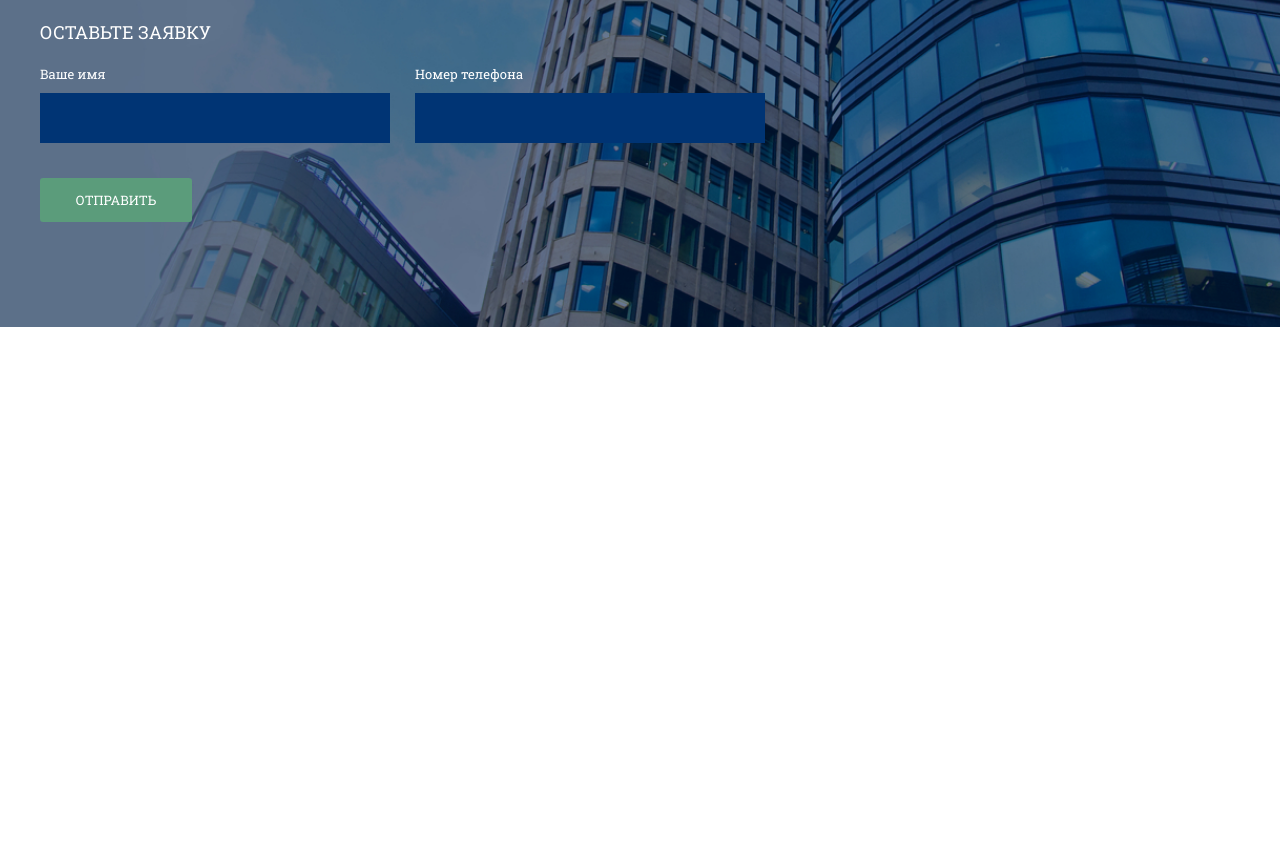
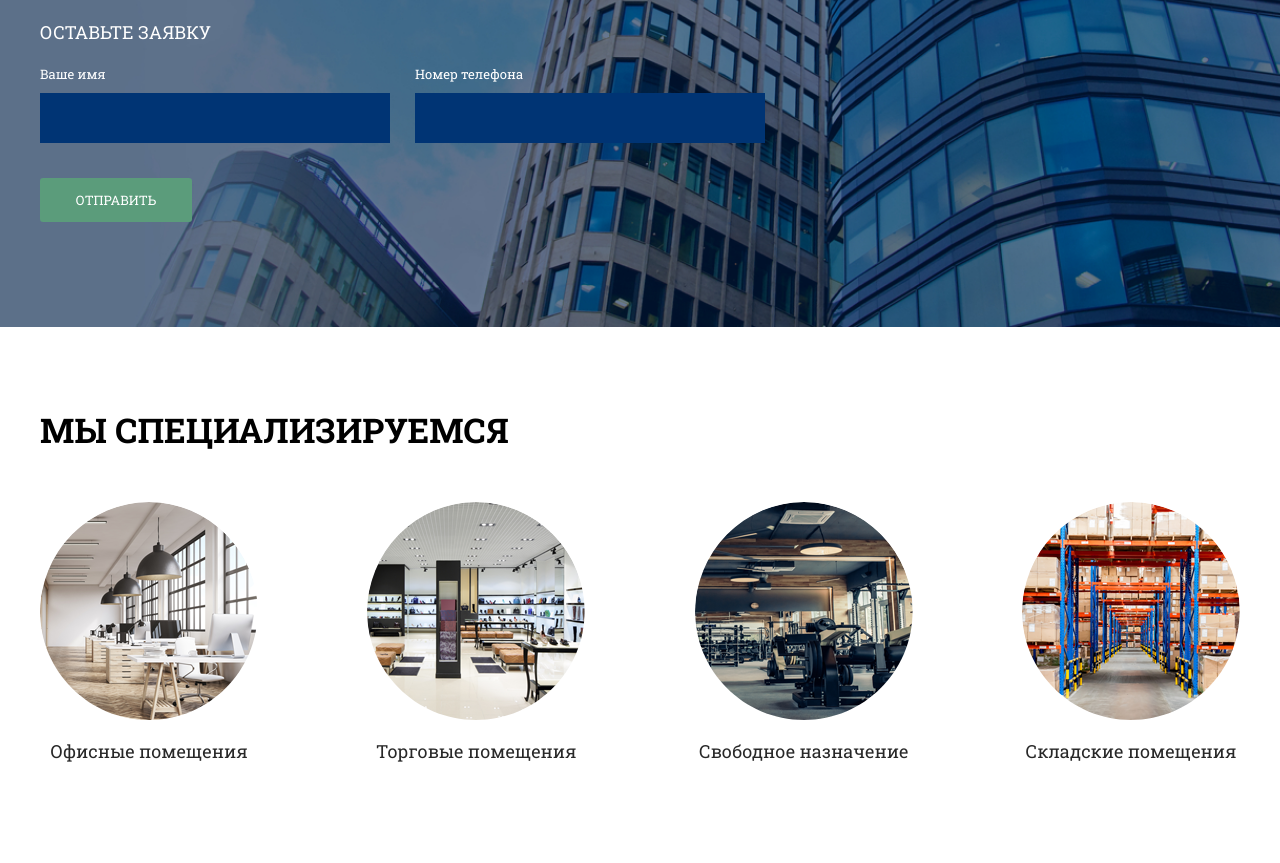
Before and after one commit to MarianVytak/CREM, a website: page src/index.html in a window 1280 px wide. Shown: the part 418-1281 px from the top of the page. Before the commit the page ends 800 px from the top, so only its background shows below. Drawn offline with nearby package versions, Linux system fonts and the light colour scheme; files that its build step writes are made by us from their sources.

Commit message:
Added Section 2.

```diff
--- a/src/assets/sass/customs/_titles.scss
+++ b/src/assets/sass/customs/_titles.scss
@@ -1,4 +1,5 @@
 .h2 {
   font-weight: bold;
   font-size: 34px;
+  text-transform: uppercase;
 }
--- a/src/assets/sass/customs/customs.scss
+++ b/src/assets/sass/customs/customs.scss
@@ -1,4 +1,5 @@
 @import "variables";
 @import "reboot";
 
+@import "titles";
 @import "forms";
--- a/src/assets/sass/style.scss
+++ b/src/assets/sass/style.scss
@@ -4,7 +4,7 @@ Table of contents
 ## Customs
 ## Header
 ## Section 1
-## Footer
+## Section 1
 *******************/
 
 
@@ -20,6 +20,6 @@ Table of contents
 ====================*/
 @import "../../templates/section-1/section-1";
 
-/* ## Footer
+/* ## Section 2
 ====================*/
-@import "../../templates/footer/footer";
+@import "../../templates/section-2/section-2";
--- a/src/templates/footer/footer.html
+++ /dev/null
@@ -1,2 +0,0 @@
-<div class="footer"></div>
-<!-- /.footer -->
--- a/src/templates/footer/footer.scss
+++ /dev/null
@@ -1 +0,0 @@
-.footer {}
--- /dev/null
+++ b/src/templates/section-2/section-2.html
@@ -0,0 +1,36 @@
+<div class="section-2">
+    <div class="container">
+
+        <h2 class="h2">Мы специализируемся </h2>
+
+        <ul class="section-2__list">
+            <li class="section-2__list_item">
+                <div class="section-2__list_item_img">
+                    <img src="../../assets/img/section-2__img-1.png" alt="">
+                </div>
+                <div class="section-2__list_item_title">Офисные помещения</div>
+            </li>
+            <li class="section-2__list_item">
+                <div class="section-2__list_item_img">
+                    <img src="../../assets/img/section-2__img-2.png" alt="">
+                </div>
+                <div class="section-2__list_item_title">Торговые помещения</div>
+            </li>
+            <li class="section-2__list_item">
+                <div class="section-2__list_item_img">
+                    <img src="../../assets/img/section-2__img-3.png" alt="">
+                </div>
+                <div class="section-2__list_item_title">Свободное назначение</div>
+            </li>
+            <li class="section-2__list_item">
+                <div class="section-2__list_item_img">
+                    <img src="../../assets/img/section-2__img-4.png" alt="">
+                </div>
+                <div class="section-2__list_item_title">Складские помещения</div>
+            </li>
+        </ul>
+
+    </div>
+    <!-- /.container -->
+</div>
+<!-- /.section-2 -->
--- /dev/null
+++ b/src/templates/section-2/section-2.scss
@@ -0,0 +1,34 @@
+.section-2 {
+  padding: 80px 0 100px;
+  background-color: $white;
+}
+
+.section-2__list {
+  display: flex;
+  align-items: center;
+  justify-content: space-between;
+  margin-top: 50px;
+}
+
+.section-2__list_item {
+  margin-right: 70px;
+  img {
+    width: 100%;
+  }
+  &:last-child {
+    margin-right: 0;
+  }
+}
+
+.section-2__list_item_img {
+  border-radius: 50%;
+  overflow: hidden;
+  text-align: center;
+}
+
+.section-2__list_item_title {
+  margin-top: 15px;
+  font-size: 18px;
+  color: #282828;
+  text-align: center;
+}
```
Also changed, not shown: src/index.html (+1 -1 lines), src/assets/img/section-2__img-1.png (added), src/assets/img/section-2__img-2.png (added), src/assets/img/section-2__img-3.png (added), src/assets/img/section-2__img-4.png (added).
